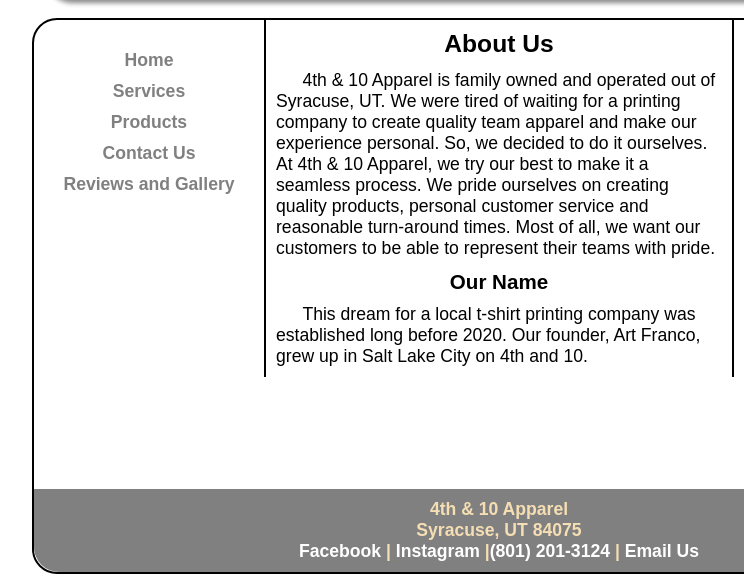
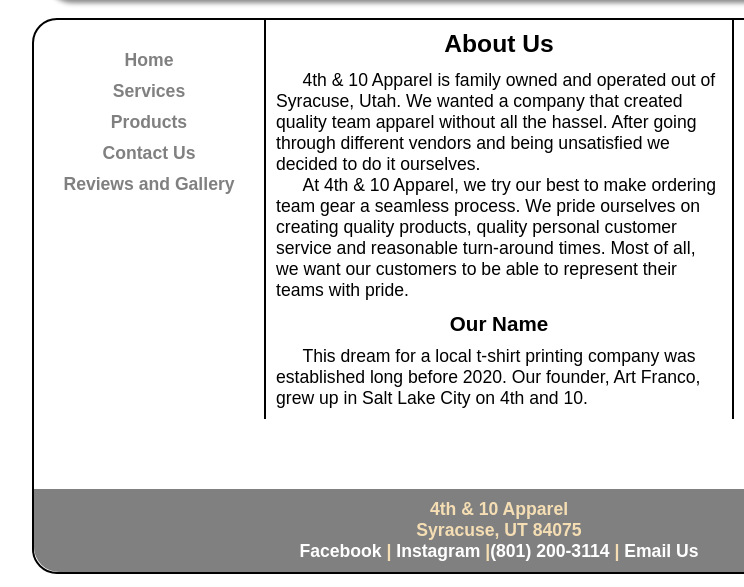
Before and after one commit to brooklynfranco/bfranco.github.io, a plain HTML site: page index.html in a window 1280 px wide. Shown: the part 210-797 px from the top of the page, 143-887 px from the left. Drawn offline with Linux system fonts and the light colour scheme.

Commit message:
Update index.html

```diff
--- a/index.html
+++ b/index.html
@@ -42,8 +42,8 @@
 <article id = "main">
 
 <h2>About Us</h2>
-	<p>4th & 10 Apparel is family owned and operated out of Syracuse, UT. We were tired of waiting for a printing company to create quality team apparel and make our experience personal. So, we decided to do it ourselves.
-        At 4th & 10 Apparel, we try our best to make it a seamless process. We pride ourselves on creating quality products, personal customer service and reasonable turn-around times. Most of all, we want our customers to be able to represent their teams with pride.
+	<p>4th & 10 Apparel is family owned and operated out of Syracuse, Utah. We wanted a company that created quality team apparel without all the hassel. After going through different vendors and being unsatisfied we decided to do it ourselves.  </p>
+    <p> At 4th & 10 Apparel, we try our best to make ordering team gear a seamless process. We pride ourselves on creating quality products, quality personal customer service and reasonable turn-around times. Most of all, we want our customers to be able to represent their teams with pride.
     </p>
 
 <h3>Our Name</h3>
@@ -59,7 +59,7 @@
 	<p>Saturday-Sunday: Closed</p>
 
 <figure>
-  <img src = "images/4thand10Thumbnail.PNG" alt = "4th and 10 Circle Logo" />
+  <img src = "images/4thand10Thumbnail.PNG" alt = "4th and 10 Circle Logo"  />
 
   <figcaption>
     Making team gear, personal wear and whatever else you desire, possible. <br />
@@ -74,7 +74,7 @@
 	<p>4th & 10 Apparel<br />
 	Syracuse, UT 84075<br />
 	<a href = "https://facebook.com" target="
-https://www.facebook.com/4th-10-Apparel-109392381559255">Facebook</a> | <a href = "_blank">Instagram</a> |<a href = "tel:+8012013124">(801) 201-3124</a> | <a href = "mail:4thand10apparel@gmail.com">Email Us</a></p>
+https://www.facebook.com/4th-10-Apparel-109392381559255">Facebook</a> | <a href = "_blank">Instagram</a> |<a href = "tel:+8012013124">(801) 200-3114</a> | <a href = "mail:4thand10apparel@gmail.com">Email Us</a></p>
 
 </footer>
 
```
